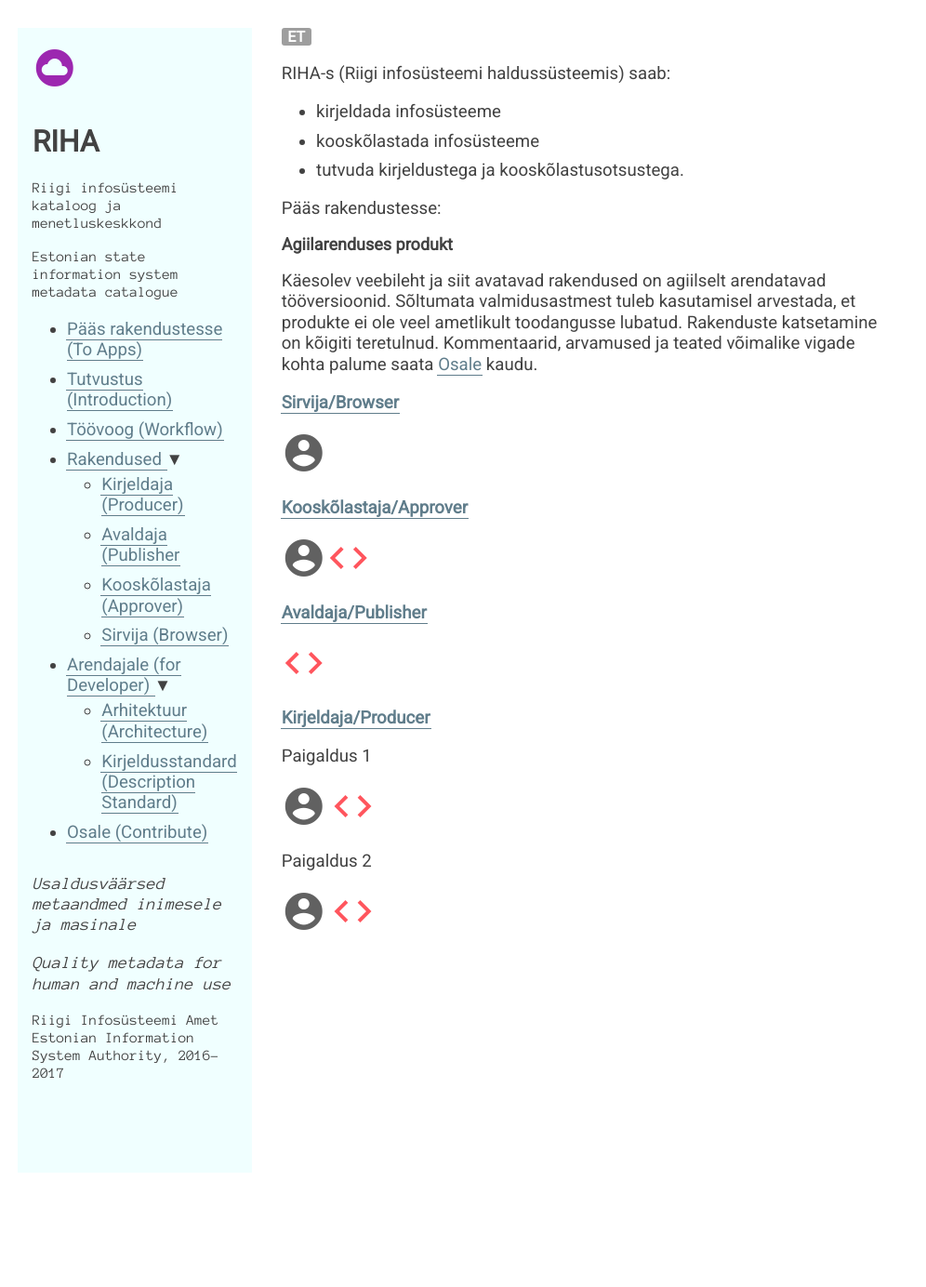
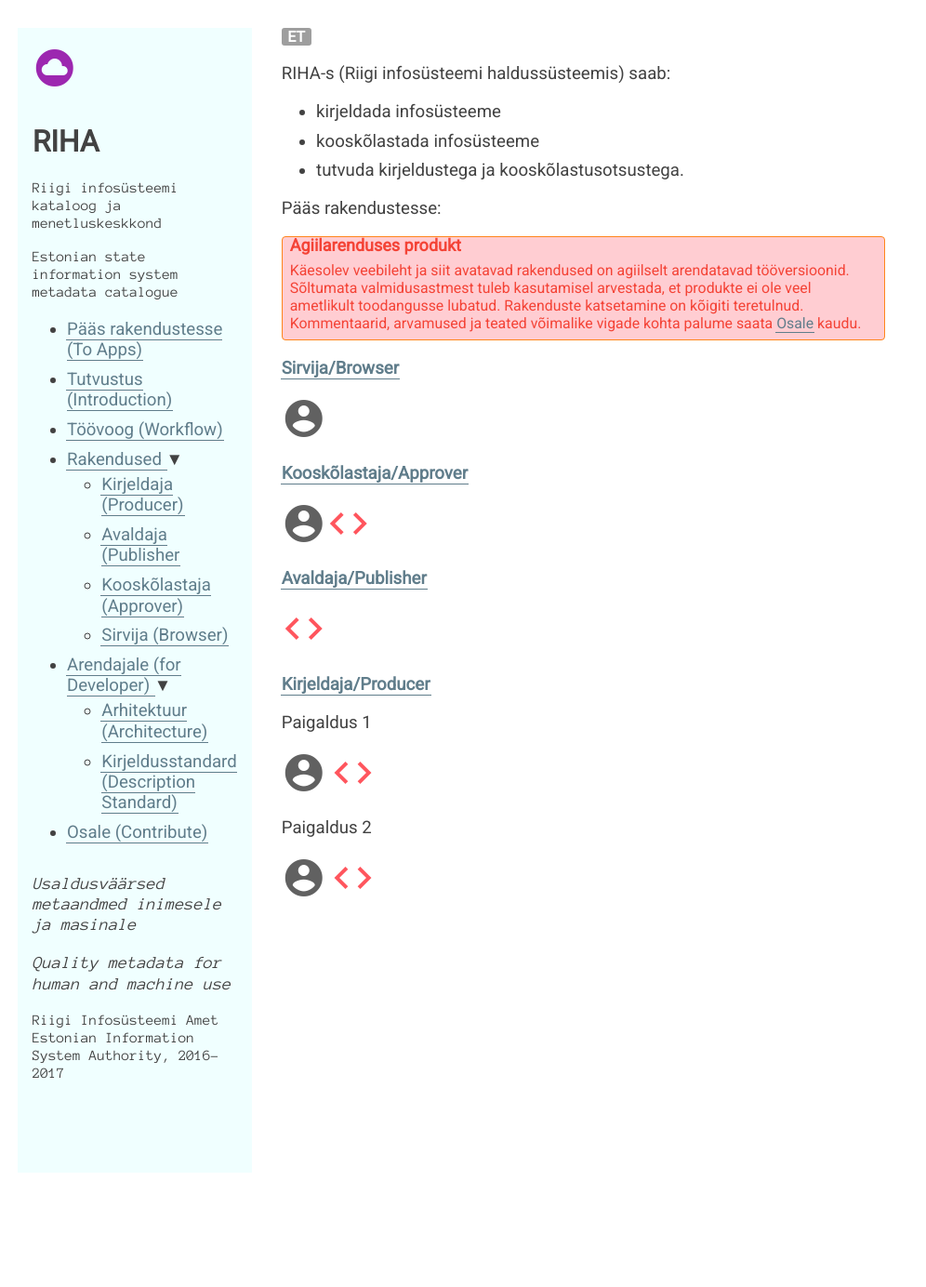
Before and after one commit to e-gov/RIHA-Index, a Jekyll site: the page built from index.md, in a window 1280 px wide. Shown: the whole page at 93% size, without its empty margins (0-996 px from the left). Built offline with Jekyll 4.4.1, drawn with Linux system fonts in a browser that asks for light colours.

Commit message:
Lisandus

```diff
--- a/index.md
+++ b/index.md
@@ -15,7 +15,7 @@ RIHA-s (Riigi infosüsteemi haldussüsteemis) saab:
 
 Pääs rakendustesse:
 
-<div class='block__ˇwarning'>
+<div class='block__warning'>
   <p class='block__warning--heading'>Agiilarenduses produkt</p>
   <p>
     Käesolev veebileht ja siit avatavad rakendused on agiilselt arendatavad tööversioonid. Sõltumata valmidusastmest tuleb kasutamisel arvestada, et produkte ei ole veel ametlikult toodangusse lubatud. Rakenduste katsetamine on kõigiti teretulnud. Kommentaarid, arvamused ja teated võimalike vigade kohta palume saata <a href='https://e-gov.github.io/RIHA-Launcher/Osale'>Osale</a> kaudu.
```
